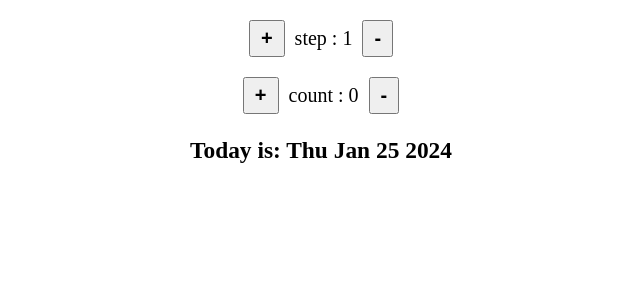
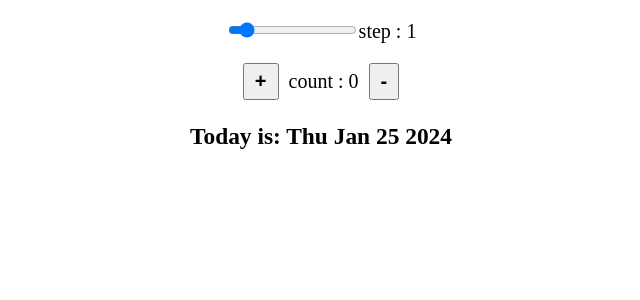
Before and after one commit to mohammadsaeediaf/react-counter-app, a React (Create React App) app: page / in a window 1280 px wide. Shown: the top 300 px of the page, without its empty margins (319-959 px from the left). Built offline with nearby package versions, Linux system fonts and the light colour scheme.

Commit message:
Add range element tot change step

```diff
--- a/src/App.js
+++ b/src/App.js
@@ -8,9 +8,14 @@ export default function App() {
   return (
     <div className="container">
       <div className="step">
-        <button onClick={() => setstep(step + 1)}>+</button>
+        <input
+          type="range"
+          min="0"
+          max="10"
+          onChange={(e) => setstep(Number(e.target.value))}
+          value={step}
+        />
         <span>step : {step}</span>
-        <button onClick={() => setstep(step - 1)}>-</button>
       </div>
 
       <div className="count">
```
